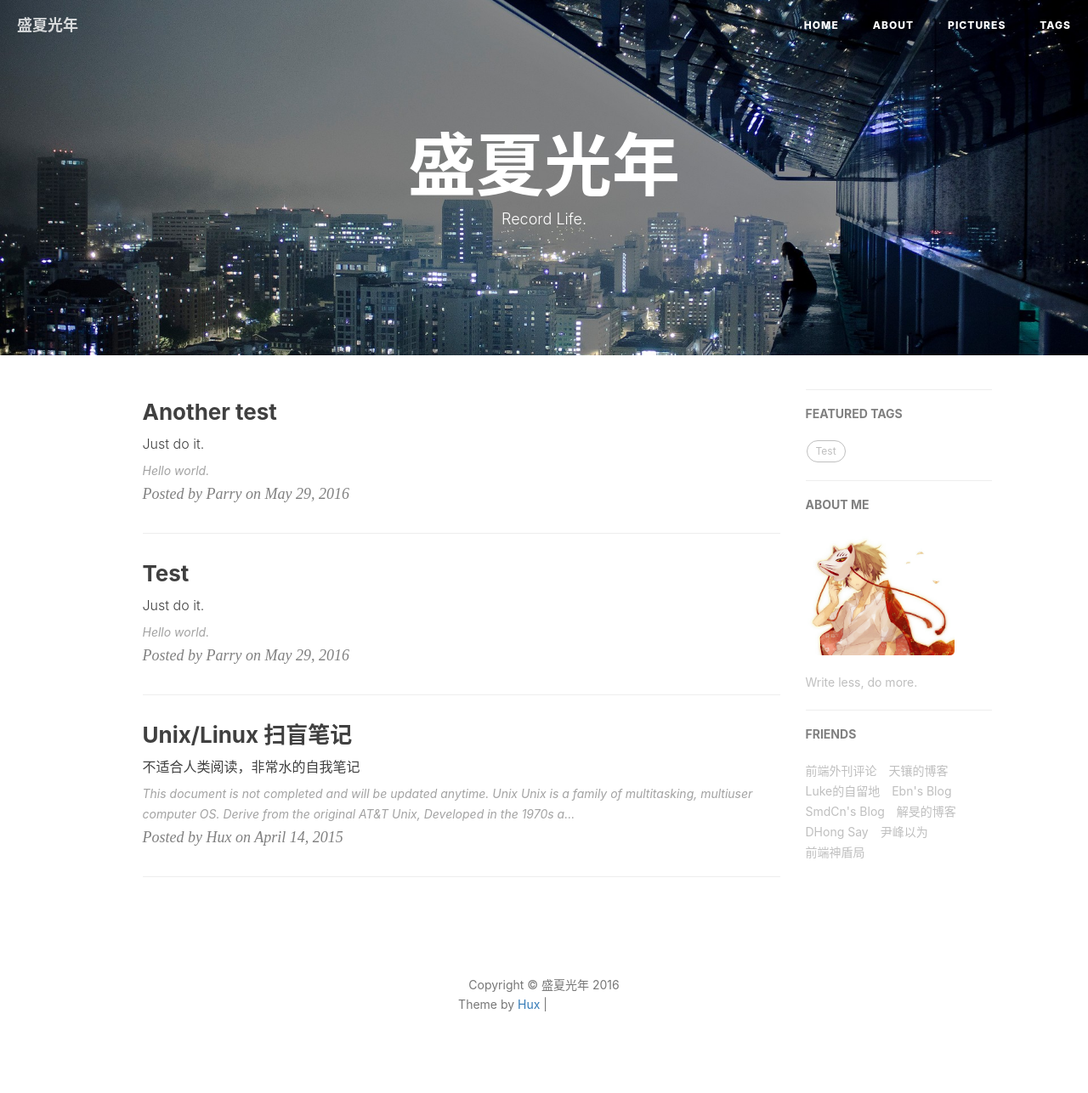
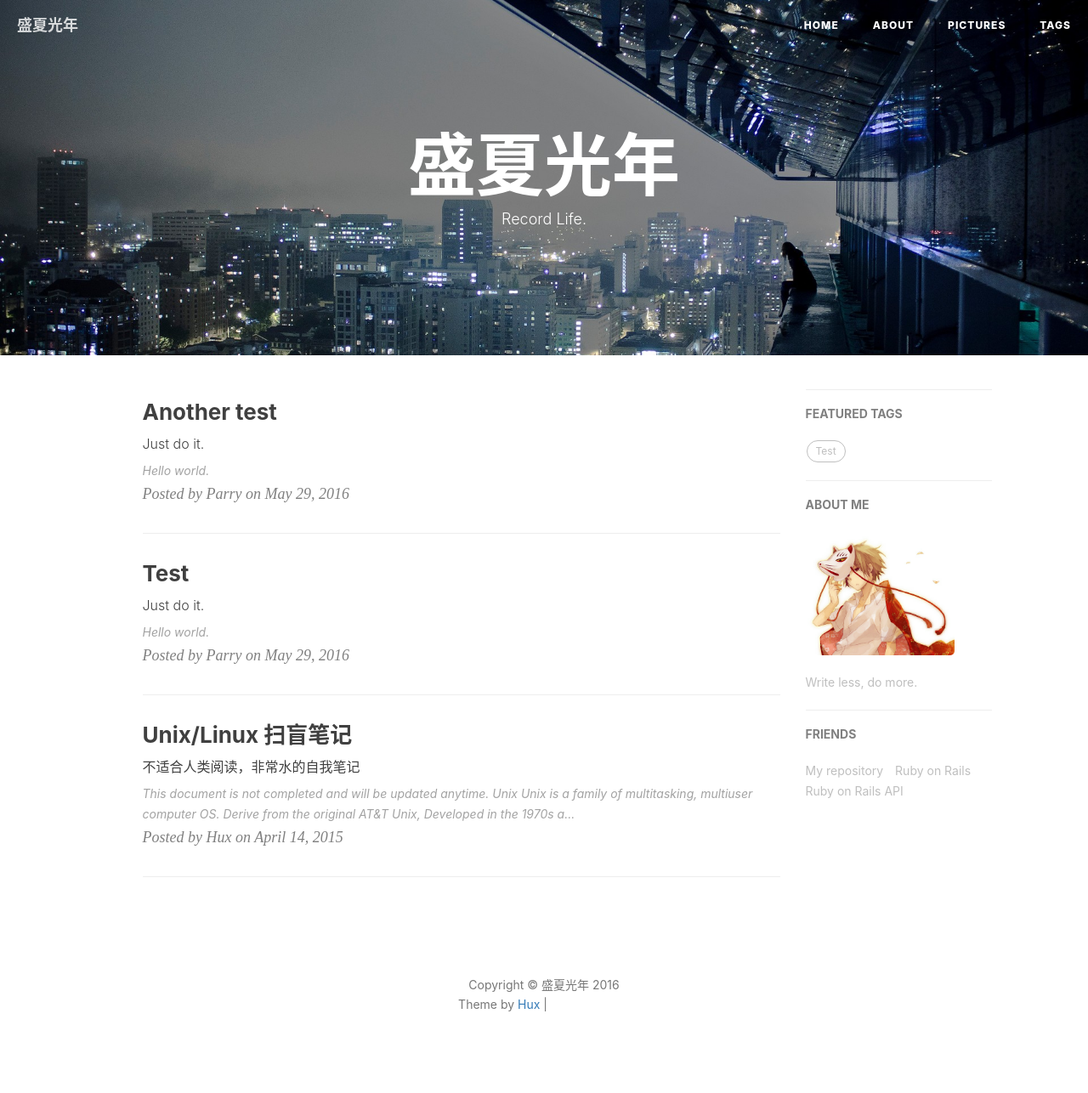
Before and after one commit to EEternal/EEternal.github.io, a Jekyll site: the page built from index.html, in a window 1280 px wide. Shown: the whole page at 85% size. Built offline with Jekyll 4.4.1, drawn with Linux system fonts in a browser that asks for light colours; nearby versions of some CDN libraries; the list of posts is cut into pages by our own code; comment, search, counter and statistics services are not loaded; grey boxes are pictures that could not be loaded.

```diff
--- a/_config.yml
+++ b/_config.yml
@@ -83,31 +83,13 @@ featured-condition-size: 1              # A tag will be featured if the size of
 # Friends
 friends: [
     {
-        title: "前端外刊评论",
-        href: "http://qianduan.guru/"
+        title: "My repository",
+        href: "https://github.com/EEternal/EEternal.github.io"
     },{
-        title: "天镶的博客",
-        href: "http://lingyu.wang/"
+        title: "Ruby on Rails",
+        href: "http://guides.ruby-china.org/index.html"
     },{
-        title: "Luke的自留地",
-        href: "http://hmqk1995.github.io"
-    },{
-        title: "Ebn's Blog",
-        href: "http://ebnbin.com/"
-    },{
-        title: "SmdCn's Blog",
-        href: "http://blog.smdcn.net"
-    },{
-        title: "解旻的博客",
-        href: "http://xieminis.me/"
-    },{
-        title: "DHong Say",
-        href: "http://dhong.co"
-    },{
-        title: "尹峰以为",
-        href: "http://ingf.github.io/"
-    },{
-        title: "前端神盾局",
-        href: "http://wepiaofei.github.io/blog/"
+        title: "Ruby on Rails API",
+        href: "http://api.rubyonrails.org/"
     }
 ]
--- a/_layouts/page.html
+++ b/_layouts/page.html
@@ -52,7 +52,7 @@ layout: default
                 <!-- Friends Blog -->
                 {% if site.friends %}
                 <hr>
-                <h5>FRIENDS</h5>
+                <h5>Links</h5>
                 <ul class="list-inline">
                     {% for friend in site.friends %}
                         <li><a href="{{friend.href}}">{{friend.title}}</a></li>
```
